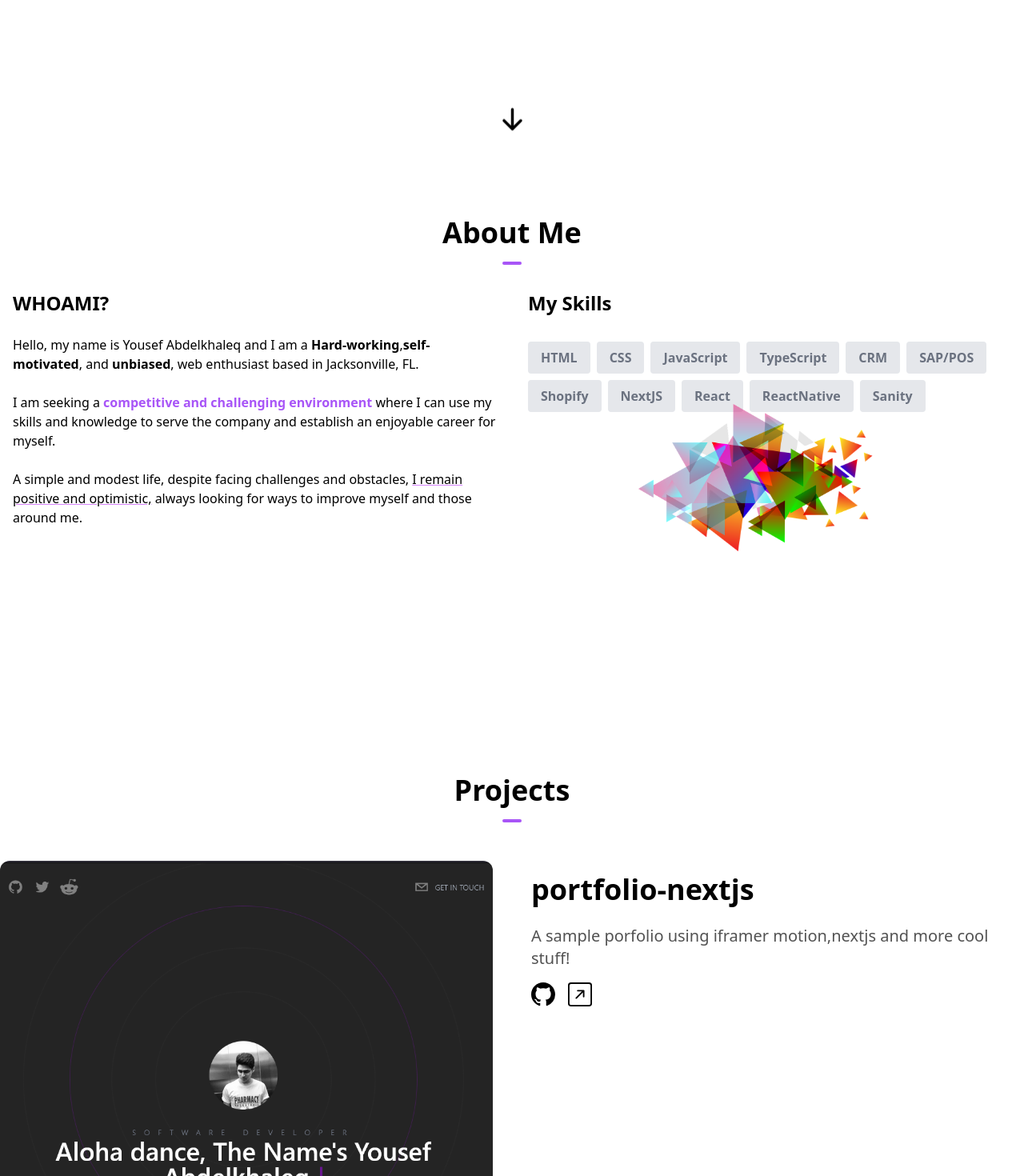
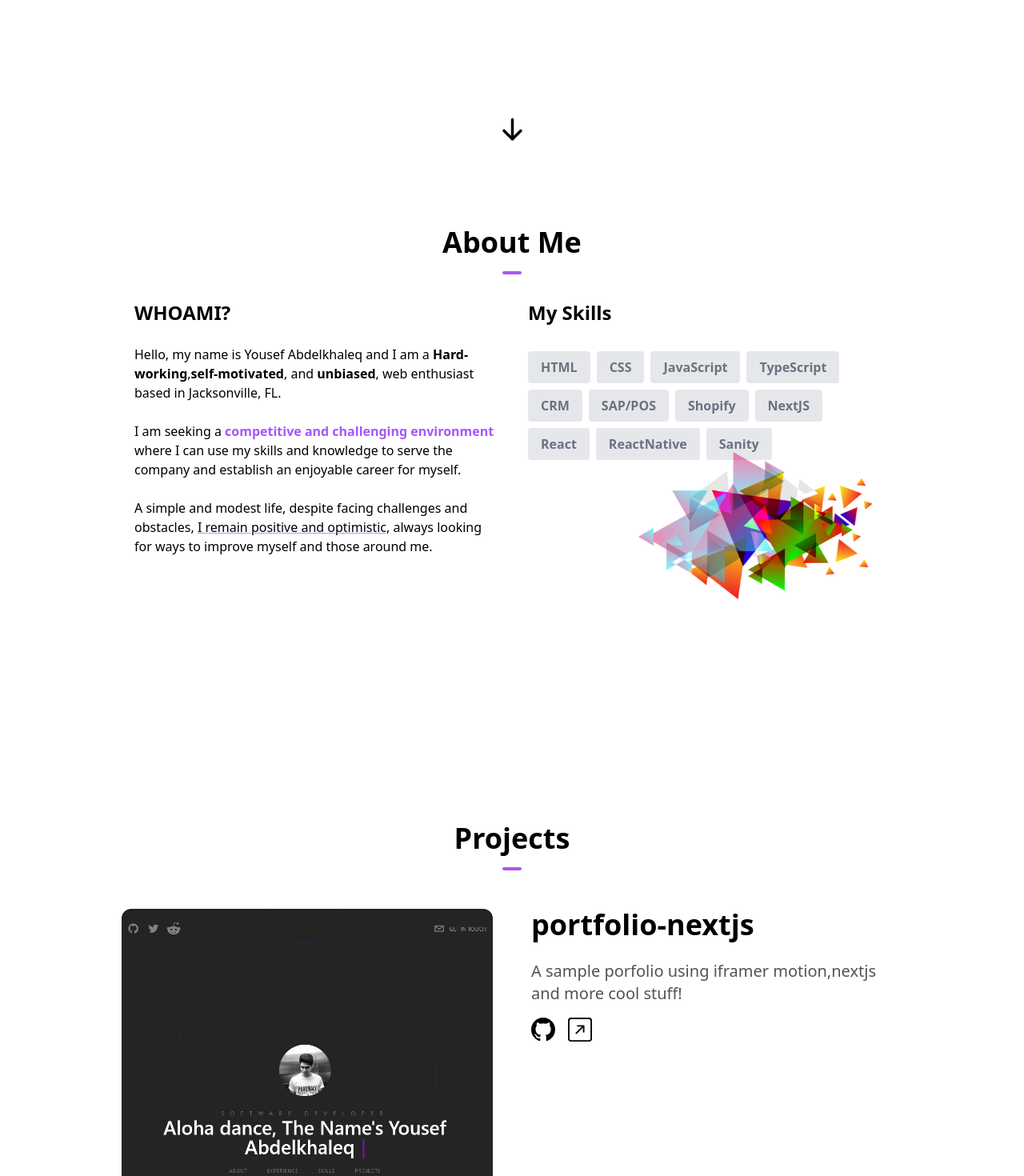
Before and after one commit to hqasmei/tailwindcss-and-nextjs-portfolio, a Next.js app: page / in a window 1280 px wide. Shown: the part 680-2150 px from the top of the page at 80% size. Built offline with nearby package versions, Linux system fonts and the light colour scheme.

Commit message:
Finishing touch

```diff
--- a/app/layout.tsx
+++ b/app/layout.tsx
@@ -2,6 +2,7 @@
 import '../styles/globals.css';
 import Navbar from '@/components/Navbar';
 import { ThemeProvider } from "next-themes";
+import Footer from '@/components/Footer';
 
 export default function RootLayout({
   children,
@@ -15,10 +16,11 @@ export default function RootLayout({
         head.tsx. Find out more at https://beta.nextjs.org/docs/api-reference/file-conventions/head
       */}
       <head />
-      <body>
+      <body className="dark:bg-stone-900">
         <ThemeProvider enableSystem={true} attribute="class">
         <Navbar />
         {children}
+        <Footer />
         </ThemeProvider>
       </body>
     </html>
--- a/app/page.tsx
+++ b/app/page.tsx
@@ -4,7 +4,7 @@ import ProjectsSection from "@/components/ProjectsSection";
 
 export default function Home() {
   return (
-   <main>
+   <main className="mx-auto max-w-3xl px-4 sm:px-6 md:max-w-5xl">
     <HeroSection />
     <AboutSection />
     <ProjectsSection />
--- a/components/AboutSection.tsx
+++ b/components/AboutSection.tsx
@@ -24,7 +24,7 @@ const AboutSection = () => {
             <hr className='w-6 h-1 mx-auto my-4 bg-purple-500 border-0 rounded'></hr>
             </h1>
 
-            <div className='flex flex-col space-y-10 items-stretch justify-center align-top md:flex-row md:text-left md:p-4 md:space-y-0 md:space-x-10'>
+            <div className='flex flex-col space-y-10 items-stretch justify-center align-top md:space-x-10 md:space-y-0 md:p-4 md:flex-row md:text-left'>
                 <div className='md:w-1/2'>
                     <h1 className='text-center text-2xl font-bold mb-6 md:text-left'>
                         WHOAMI?
@@ -47,7 +47,7 @@ const AboutSection = () => {
                 </div>
                 <div className='md:w-1/2'>
                     <h1 className='text-center text-2xl font-bold mb-6 md:text-left'> My Skills</h1>
-                    <div className='flex flex-wrap flex-row justify-center md:justify-start'>
+                    <div className='flex flex-wrap flex-row justify-center z-10 md:justify-start'>
                         {skills.map((item, idx) => {
                             return <p key={idx} className="bg-gray-200 px-4 py-2 mr-2 mt-2 text-gray-500 rounded font-semibold" >{item.skill}</p>
                         })}
--- /dev/null
+++ b/components/Footer.tsx
@@ -0,0 +1,62 @@
+import React from "react";
+import {
+  AiOutlineGithub,
+  AiOutlineTwitter,
+  AiOutlineLinkedin,
+  AiOutlineYoutube,
+} from "react-icons/ai";
+
+
+const Footer = () => {
+  return (
+    <footer className="mx-auto max-w-3xl px-4 sm:px-6 md:max-w-5xl ">
+      <hr className="w-full h-0.5 mx-auto mt-8 bg-neutral-200 border-0"></hr>
+      <div className="mx-auto  p-4 flex flex-col text-center text-neutral-900 md:flex-row md:justify-between">
+        <div className="flex flex-row items-center justify-center space-x-1 text-neutral-500 dark:text-neutral-100">
+          © 2023 Yousef Abdelkhaleq<a href="/" className="hover:underline"></a>
+        </div>
+        <div className="flex flex-row items-center justify-center space-x-2 mb-1">
+          <a href="https://github.com/dewedeth" rel="noreferrer" target="_blank">
+            <AiOutlineGithub
+              className="hover:-translate-y-1 transition-transform cursor-pointer text-neutral-500 dark:text-neutral-100"
+              size={30}
+            />
+          </a>
+          <a
+            href="https://twitter.com/mingwingsys"
+            rel="noreferrer"
+            target="_blank"
+          >
+            <AiOutlineTwitter
+              className="hover:-translate-y-1 transition-transform cursor-pointer text-neutral-500 dark:text-neutral-100"
+              size={30}
+            />
+          </a>
+
+          <a
+            href="https://www.linkedin.com/in/yousef-abdelkhaleq-56524953/"
+            rel="noreferrer"
+            target="_blank"
+          >
+            <AiOutlineLinkedin
+              className="hover:-translate-y-1 transition-transform cursor-pointer text-neutral-500 dark:text-neutral-100"
+              size={30}
+            />
+          </a>
+          <a
+            href="https://www.youtube.com/channel/UC-4vfrHc6KcDRbLk7m_Fgrw"
+            rel="noreferrer"
+            target="_blank"
+          >
+            <AiOutlineYoutube
+              className="hover:-translate-y-1 transition-transform cursor-pointer text-neutral-500 dark:text-neutral-100"
+              size={30}
+            />
+          </a>
+        </div>
+      </div>
+    </footer>
+  )
+}
+
+export default Footer
--- a/components/ProjectsSection.tsx
+++ b/components/ProjectsSection.tsx
@@ -2,6 +2,7 @@ import React from 'react';
 import Image from 'next/image';
 import Link from 'next/link';
 import { BsGithub, BsArrowUpRightSquare } from "react-icons/bs";
+import SlideUp from './SlideUp';
 
 const projects = [
   {
@@ -39,7 +40,8 @@ const ProjectsSection = () => {
         {projects.map((project, idx) => {
           return (
             <div key={idx}>
-              <div className='flex flex-col md:flex-row md:space-x-12'>
+              <SlideUp offset='-300px 0px -300px 0px'>
+              <div className='flex flex-col animate-slideUpCubiBezier animation-delay-2 md:flex-row md:space-x-12'>
                 <div className='mt-8 md:w-1/2'>
                   <Link href={project.link} target="_blank">
                   <Image
@@ -51,7 +53,7 @@ const ProjectsSection = () => {
                   />
                   </Link>
                 </div>
-                <div className='mt-12 md:w-1/2'>
+                <div className='mt-8 md:w-1/2'>
                   <h1 className='text-4xl font-bold mb-6'>{project.name}</h1>
                   <p className='text-xl leading-7 mb-4 text-neutral-600 dark:text-neutral-400'>{project.description}</p>
                   <div className='flex flex-row align-bottom space-x-4'>
@@ -70,6 +72,7 @@ const ProjectsSection = () => {
                   </div>
                 </div>
               </div>
+              </SlideUp>
             </div>
           )
         })}
--- /dev/null
+++ b/components/SlideUp.tsx
@@ -0,0 +1,36 @@
+"use client" // this is a client component
+
+import React, { useEffect, useRef, ReactNode } from "react"
+interface Props {
+  offset?: string
+  children?: ReactNode
+  // any props that come into the component
+}
+
+export default function SlideUp({ children, offset = "0px" }: Props) {
+  const ref = useRef(null)
+
+  useEffect(() => {
+    const observer = new IntersectionObserver(
+      (entries) => {
+        entries.forEach((entry) => {
+          if (entry.isIntersecting) {
+            entry.target.classList.remove("opacity-0")
+            entry.target.classList.add("animate-slideUpCubiBezier")
+          }
+        })
+      },
+      { rootMargin: offset }
+    )
+
+    if (ref.current) {
+      observer.observe(ref.current)
+    }
+  }, [ref])
+
+  return (
+    <div ref={ref} className="relative opacity-0">
+      {children}
+    </div>
+  )
+}
--- a/tailwind.config.js
+++ b/tailwind.config.js
@@ -1,5 +1,6 @@
 /** @type {import('tailwindcss').Config} */
 module.exports = {
+  darkMode: "class",
   content: [
     "./app/**/*.{js,ts,jsx,tsx}",
     "./pages/**/*.{js,ts,jsx,tsx}",
@@ -10,13 +11,33 @@ module.exports = {
   ],
   theme: {
     extend: {
+      screens: { sm: "480px", md: "768px", lg: "976px", xl: "1440pd" },
       animation: {
-        bounce: "bounce 0.5s alternate cubic-bezier(0.95, 0.25, 0.795, 0.035) infinite",
+        fadeIn: "fadeIn 1.5s",
+        bounce:
+          "bounce 0.5s alternate cubic-bezier(0.95, 0.05, 0.795, 0.035) infinite",
+        slideUp: "slideUp 0.5s",
+        slideUpEaseInOut: "slideUp 0.5s ease-in-out",
+        slideUpCubiBezier: "slideUp 1s cubic-bezier(0.165, 0.84, 0.44, 1)",
+      },
+      animationDelay: {
+        0: "0s",
+        2: "0.2s",
+        4: "0.4s",
+        6: "0.6s",
       },
       keyframes: {
+        fadeIn: {
+          from: { opacity: 0 },
+          to: { opacity: 1 },
+        },
+        slideUp: {
+          from: { transform: "translateY(100%)" },
+          to: { transform: "translateY(0)" },
+        },
         bounce: {
           from: { transform: "translateY(10px)" },
-          to: { transform: "translateY(0)"},
+          to: { transform: "translateY(0)" },
         },
       },
     },
```
Also changed, not shown: app/head.tsx (+4 -1 lines).
